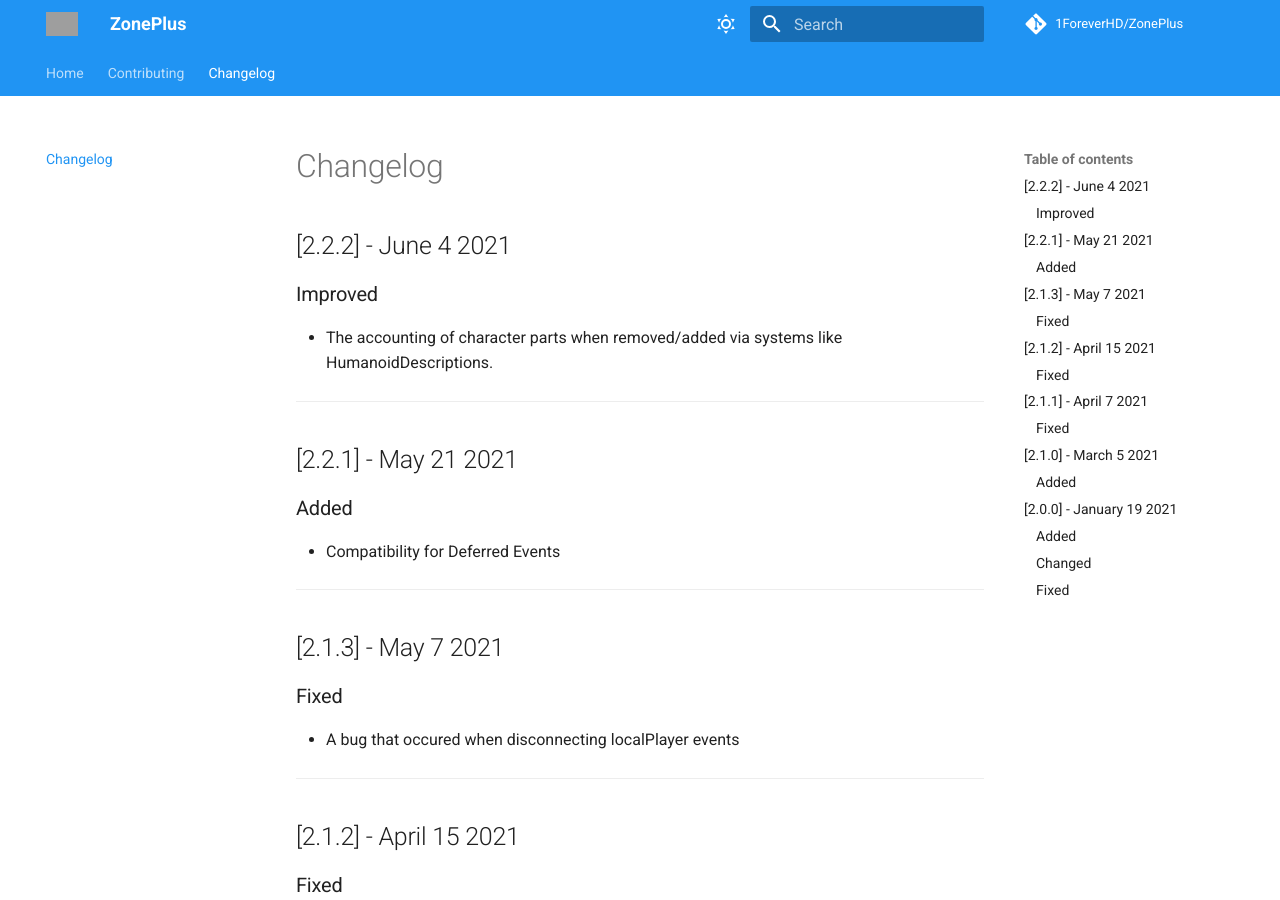
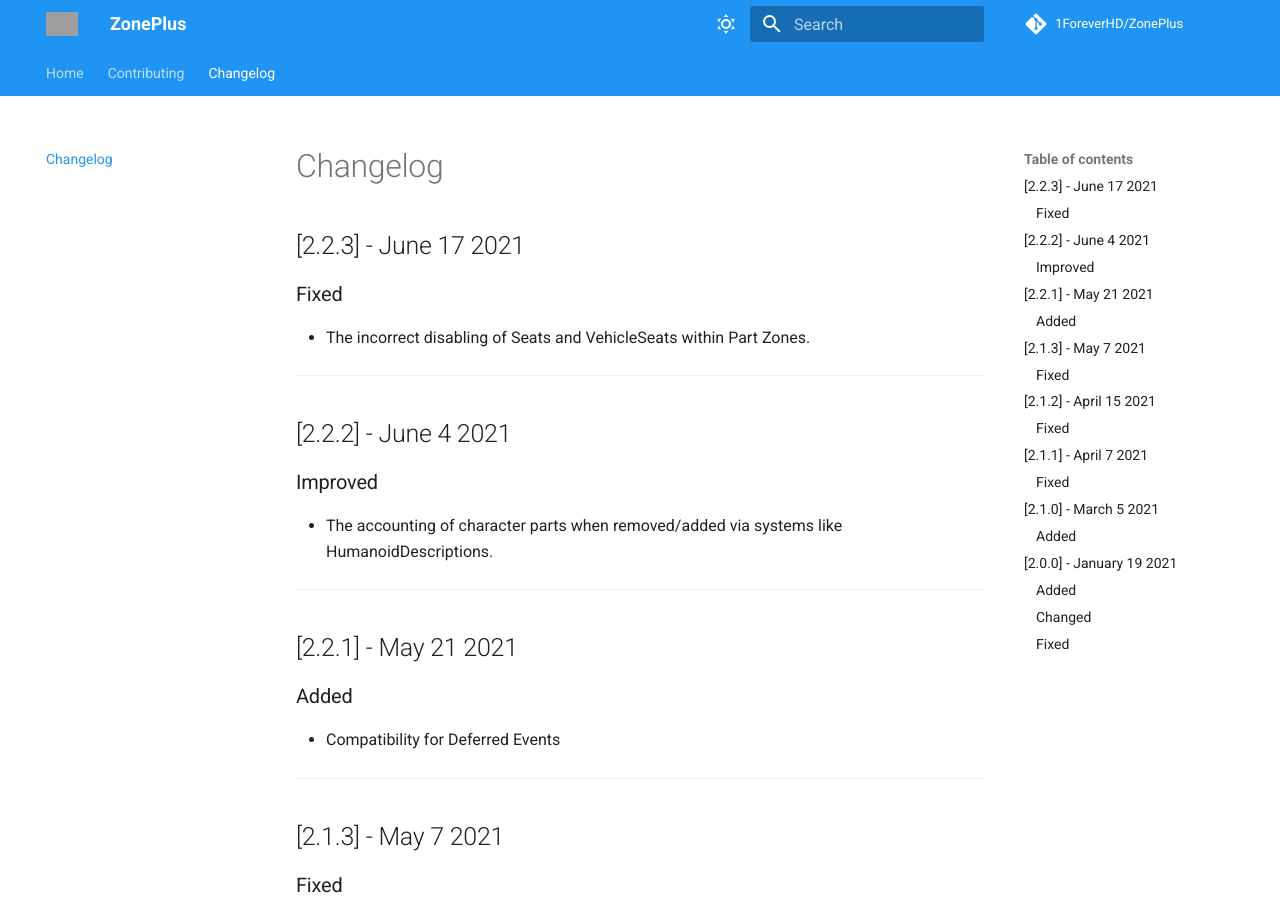
Before and after one commit to 1ForeverHD/ZonePlus, an MkDocs documentation site: the page built from docs/changelog.md, in a window 1280 px wide and 900 px high. Built offline with MkDocs 1.6.1 and Material for MkDocs 9.7.7, drawn with Linux system fonts in a browser that asks for light colours; comment, search, counter and statistics services are not loaded; grey boxes are pictures that could not be loaded.

Commit message:
Fixed seat disabling within part zones

```diff
--- a/docs/changelog.md
+++ b/docs/changelog.md
@@ -1,3 +1,10 @@
+## [2.2.3] - June 17 2021
+### Fixed
+- The incorrect disabling of Seats and VehicleSeats within Part Zones.
+
+
+
+--------
 ## [2.2.2] - June 4 2021
 ### Improved
 - The accounting of character parts when removed/added via systems like HumanoidDescriptions.
```
Also changed, not shown: 2 other files.
